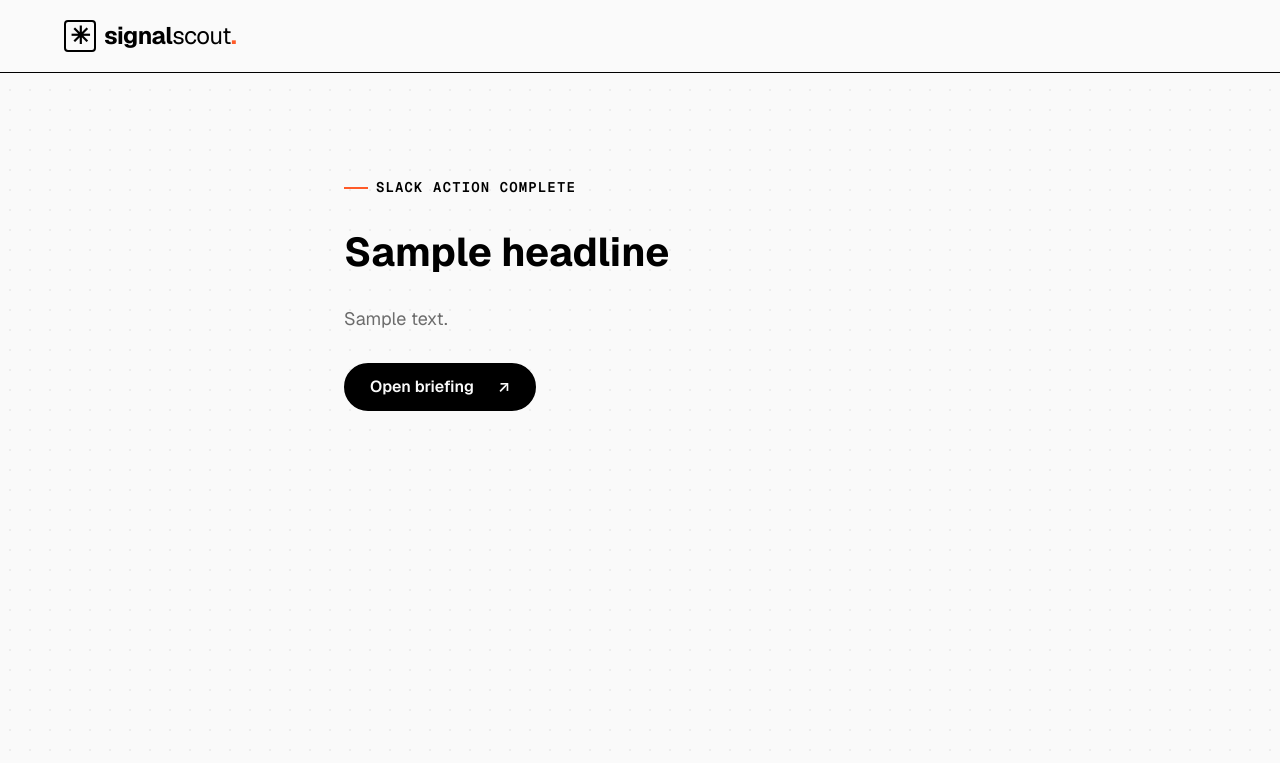
After one commit to beefjuixe/SignalScout, a FastAPI app: template templates/slack-action.html in a window 1280 px wide. The commit adds this page. Shown: the top 763 px of the page. Run offline with FastAPI, Linux system fonts and the light colour scheme; the template is opened without the code that fills it: most values are stand-ins (such as "Sample title", 1, 10 or a date in 2020); some libraries are stand-ins or nearby versions.

Commit message:
Add Slack claim, CRM, and Ask Scout actions plus header digest.
Co-authored-by: Cursor <cursoragent@cursor.com>

````diff
--- a/main.py
+++ b/main.py
@@ -23,6 +23,8 @@ async def favicon():
 
 SLACK_WEBHOOK_URL = os.getenv("SLACK_WEBHOOK_URL", "").strip()
 SLACK_CHANNEL = os.getenv("SLACK_CHANNEL", "#ae-west-signals").strip()
+APP_BASE_URL = os.getenv("APP_BASE_URL", "").strip().rstrip("/")
+CRM_SYSTEM = os.getenv("CRM_SYSTEM", "HubSpot")
 
 
 def _trace(ts: str, step: str, tool: str, params: dict, result: str) -> dict:
@@ -276,8 +278,18 @@ I can send a 1-pager on tenant isolation and break-glass for clinical apps — e
 }
 
 
+def account_status(account: dict) -> dict:
+    account.setdefault("claimed_by", None)
+    account.setdefault("claimed_at", None)
+    account.setdefault("crm_synced", False)
+    account.setdefault("crm_synced_at", None)
+    account.setdefault("crm_system", None)
+    return account
+
+
 def account_summary(account: dict) -> dict:
     lead = account["target_lead"]
+    status = account_status(account)
     return {
         "id": account["id"],
         "name": account["name"],
@@ -285,6 +297,45 @@ def account_summary(account: dict) -> dict:
         "size": account["size"],
         "badges": account["badges"],
         "target_lead": {"name": lead["name"], "title": lead["title"]},
+        "claimed_by": status.get("claimed_by"),
+        "crm_synced": status.get("crm_synced", False),
+    }
+
+
+def public_base_url(request: Request) -> str:
+    if APP_BASE_URL:
+        return APP_BASE_URL
+    return str(request.base_url).rstrip("/")
+
+
+def slack_action_buttons(account_id: str, base_url: str) -> dict:
+    return {
+        "type": "actions",
+        "block_id": f"scout_actions_{account_id}",
+        "elements": [
+            {
+                "type": "button",
+                "text": {"type": "plain_text", "text": "Claim Account", "emoji": True},
+                "style": "primary",
+                "action_id": "claim_account",
+                "value": account_id,
+                "url": f"{base_url}/slack/claim/{account_id}",
+            },
+            {
+                "type": "button",
+                "text": {"type": "plain_text", "text": "Push to CRM", "emoji": True},
+                "action_id": "push_crm",
+                "value": account_id,
+                "url": f"{base_url}/slack/crm/{account_id}",
+            },
+            {
+                "type": "button",
+                "text": {"type": "plain_text", "text": "Ask Scout", "emoji": True},
+                "action_id": "ask_scout",
+                "value": account_id,
+                "url": f"{base_url}/dashboard?account={account_id}&ask=1",
+            },
+        ],
     }
 
 
@@ -308,7 +359,7 @@ async def get_account(account_id: str):
     account = ACCOUNTS.get(account_id)
     if not account:
         raise HTTPException(status_code=404, detail="Account not found")
-    return account
+    return account_status(account)
 
 
 class ChatRequest(BaseModel):
@@ -359,13 +410,16 @@ async def chat(payload: ChatRequest):
     return {"answer": answer_question(account, payload.question.strip())}
 
 
-def slack_briefing_payload(account: dict) -> dict:
+def slack_briefing_payload(account: dict, base_url: str) -> dict:
     lead = account["target_lead"]
     warm = account["warm_path"]
     badges = ", ".join(account["badges"])
     intro = account["outreach"]["intro_request"].strip()
-    if len(intro) > 900:
-        intro = intro[:900].rstrip() + "…"
+    if len(intro) > 700:
+        intro = intro[:700].rstrip() + "…"
+    status = account_status(account)
+    claim_line = f"Claimed by {status['claimed_by']}" if status.get("claimed_by") else "Unclaimed"
+    crm_line = f"Synced to {status.get('crm_system') or CRM_SYSTEM}" if status.get("crm_synced") else "Not in CRM"
     text = (
         f"SignalScout briefing: {account['name']} — {lead['name']}, {lead['title']}. "
         f"Warm path: {warm['internal_contact']} ({warm['score_label']})."
@@ -390,32 +444,152 @@ def slack_briefing_payload(account: dict) -> dict:
                             f" ({warm['score_label']} {warm['score']:.2f})"
                         ),
                     },
+                    {"type": "mrkdwn", "text": f"*Ownership*\n{claim_line}"},
+                    {"type": "mrkdwn", "text": f"*CRM*\n{crm_line}"},
                 ],
             },
             {"type": "section", "text": {"type": "mrkdwn", "text": f"*Context*\n{warm['relationship_overlap']}"}},
             {"type": "divider"},
             {"type": "section", "text": {"type": "mrkdwn", "text": f"*Forwardable intro*\n```{intro}```"}},
+            slack_action_buttons(account["id"], base_url),
+            {
+                "type": "context",
+                "elements": [
+                    {
+                        "type": "mrkdwn",
+                        "text": (
+                            "Claim updates SignalScout ownership. Push to CRM syncs this briefing. "
+                            "Ask Scout opens a follow-up thread in your workspace."
+                        ),
+                    }
+                ],
+            },
         ],
     }
 
 
-@app.post("/api/slack/push/{account_id}")
-async def push_slack(account_id: str):
-    account = ACCOUNTS.get(account_id)
-    if not account:
-        raise HTTPException(status_code=404, detail="Account not found")
+def slack_digest_payload(accounts: list[dict], base_url: str) -> dict:
+    lines = []
+    for index, account in enumerate(accounts, start=1):
+        lead = account["target_lead"]
+        status = account_status(account)
+        owner = f" · claimed by {status['claimed_by']}" if status.get("claimed_by") else ""
+        lines.append(
+            f"*{index}. {account['name']}* — {lead['name']}, {lead['title']}{owner}\n"
+            f"{', '.join(account['badges'])}"
+        )
+    return {
+        "text": f"SignalScout weekly digest — {len(accounts)} priority accounts",
+        "blocks": [
+            {
+                "type": "header",
+                "text": {"type": "plain_text", "text": "SignalScout weekly digest"},
+            },
+            {
+                "type": "section",
+                "text": {
+                    "type": "mrkdwn",
+                    "text": "Top accounts this week. Open a briefing in Slack or claim from the buttons below.",
+                },
+            },
+            {"type": "section", "text": {"type": "mrkdwn", "text": "\n\n".join(lines)}},
+            {
+                "type": "actions",
+                "elements": [
+                    {
+                        "type": "button",
+                        "text": {"type": "plain_text", "text": "Open workspace"},
+                        "url": f"{base_url}/dashboard",
+                    },
+                    {
+                        "type": "button",
+                        "text": {"type": "plain_text", "text": "Ask Scout"},
+                        "url": f"{base_url}/dashboard?ask=1",
+                    },
+                ],
+            },
+        ],
+    }
+
+
+async def post_to_slack(payload: dict) -> None:
     if not SLACK_WEBHOOK_URL:
         raise HTTPException(status_code=500, detail="SLACK_WEBHOOK_URL is not configured")
-    payload = slack_briefing_payload(account)
     try:
         async with httpx.AsyncClient(timeout=10.0) as client:
             response = await client.post(SLACK_WEBHOOK_URL, json=payload)
             response.raise_for_status()
     except httpx.HTTPError as exc:
         raise HTTPException(status_code=502, detail=f"Slack webhook failed: {exc}") from exc
+
+
+@app.post("/api/slack/push/{account_id}")
+async def push_slack(account_id: str, request: Request):
+    account = ACCOUNTS.get(account_id)
+    if not account:
+        raise HTTPException(status_code=404, detail="Account not found")
+    await post_to_slack(slack_briefing_payload(account, public_base_url(request)))
     return {
         "ok": True,
         "channel": SLACK_CHANNEL,
         "pushed_at": datetime.now(timezone.utc).isoformat(),
         "message": f"Pushed {account['name']} signal briefing to Slack!",
     }
+
+
+@app.post("/api/slack/digest")
+async def push_digest(request: Request):
+    accounts = list(ACCOUNTS.values())
+    await post_to_slack(slack_digest_payload(accounts, public_base_url(request)))
+    return {
+        "ok": True,
+        "channel": SLACK_CHANNEL,
+        "pushed_at": datetime.now(timezone.utc).isoformat(),
+        "message": f"Pushed weekly digest ({len(accounts)} accounts) to Slack!",
+    }
+
+
+@app.get("/slack/claim/{account_id}", response_class=HTMLResponse)
+async def slack_claim(account_id: str, request: Request):
+    account = ACCOUNTS.get(account_id)
+    if not account:
+        raise HTTPException(status_code=404, detail="Account not found")
+    status = account_status(account)
+    actor = request.query_params.get("by") or "AE from Slack"
+    status["claimed_by"] = actor
+    status["claimed_at"] = datetime.now(timezone.utc).isoformat()
+    return templates.TemplateResponse(
+        request,
+        "slack-action.html",
+        {
+            "title": "Account claimed",
+            "headline": f"{account['name']} is yours.",
+            "body": f"{actor} claimed this account in SignalScout. Lead status is now Claimed.",
+            "account_id": account_id,
+        },
+    )
+
+
+@app.get("/slack/crm/{account_id}", response_class=HTMLResponse)
+async def slack_push_crm(account_id: str, request: Request):
+    account = ACCOUNTS.get(account_id)
+    if not account:
+        raise HTTPException(status_code=404, detail="Account not found")
+    status = account_status(account)
+    status["crm_synced"] = True
+    status["crm_system"] = CRM_SYSTEM
+    status["crm_synced_at"] = datetime.now(timezone.utc).isoformat()
+    lead = account["target_lead"]
+    return templates.TemplateResponse(
+        request,
+        "slack-action.html",
+        {
+            "title": "Pushed to CRM",
+            "headline": f"{account['name']} synced to {CRM_SYSTEM}.",
+            "body": (
+                f"Briefing for {lead['name']}, {lead['title']} is now in {CRM_SYSTEM} "
+                "without opening the dashboard."
+            ),
+            "account_id": account_id,
+        },
+    )
--- /dev/null
+++ b/templates/slack-action.html
@@ -0,0 +1,30 @@
+<!DOCTYPE html>
+<html lang="en">
+  <head>
+    <meta charset="UTF-8" />
+    <meta name="viewport" content="width=device-width, initial-scale=1.0" />
+    <title>{{ title }} — SignalScout</title>
+    {% include "favicon.html" %}
+    <link rel="preconnect" href="https://fonts.googleapis.com" />
+    <link rel="preconnect" href="https://fonts.gstatic.com" crossorigin />
+    <link href="https://fonts.googleapis.com/css2?family=Geist:wght@400;600;700&family=Geist+Mono:wght@400;500;600;700&display=swap" rel="stylesheet" />
+    {% include "styles.html" %}
+  </head>
+  <body class="grid-paper">
+    <header class="site-header">
+      <nav class="wrap nav" aria-label="Main navigation">
+        <a class="brand" href="/dashboard"><span class="brand-icon" aria-hidden="true">✳</span><span>signal<span class="brand-light">scout</span><span class="brand-period">.</span></span></a>
+      </nav>
+    </header>
+    <main class="login-section">
+      <div class="wrap" style="max-width: 640px;">
+        <p class="eyebrow"><span class="eyebrow-line"></span> SLACK ACTION COMPLETE</p>
+        <h1 class="login-intro" style="font-size: 40px; margin: 24px 0;">{{ headline }}</h1>
+        <p style="color: var(--steel); font-size: 18px; line-height: 1.4;">{{ body }}</p>
+        <p style="margin-top: 32px;">
+          <a class="button button-primary" href="/dashboard?account={{ account_id }}">Open briefing <span aria-hidden="true">↗</span></a>
+        </p>
+      </div>
+    </main>
+  </body>
+</html>
--- a/templates/styles.html
+++ b/templates/styles.html
@@ -26,7 +26,12 @@
   .brand-light { font-weight: 400; }
   .brand-period { color: var(--orange); }
   .brand-icon { display: inline-grid; place-items: center; width: 32px; height: 32px; border: 2px solid var(--black); border-radius: 4px; font-size: 24px; line-height: 1; }
-  .nav-right { display: flex; align-items: center; gap: 40px; }
+  .nav-right { display: flex; align-items: center; gap: 8px; }
+  .header-digest { gap: 10px; justify-content: center; }
+  .slack-mark { display: inline-flex; width: 18px; height: 18px; }
+  .slack-mark svg { display: block; }
+  .send-now { gap: 12px; min-height: 40px; padding: 8px 16px; font-size: 14px; }
+  .account-status { display: flex; flex-wrap: wrap; gap: 8px; margin-top: 16px; }
   .button { display: inline-flex; align-items: center; justify-content: space-between; gap: 24px; padding: 10px 24px; min-height: 48px; border-radius: 9999px; border: 2px solid var(--black); font: 600 16px/1.5 var(--sans); white-space: nowrap; transition: transform .15s, background-color .15s, color .15s; }
   .button-primary { background: var(--black); color: var(--paper); }
   .button-primary:hover { background: var(--graphite); transform: translate(-2px, -2px); }
````
Also changed, not shown: templates/dashboard.html (+44 -8 lines), 1 other file.
